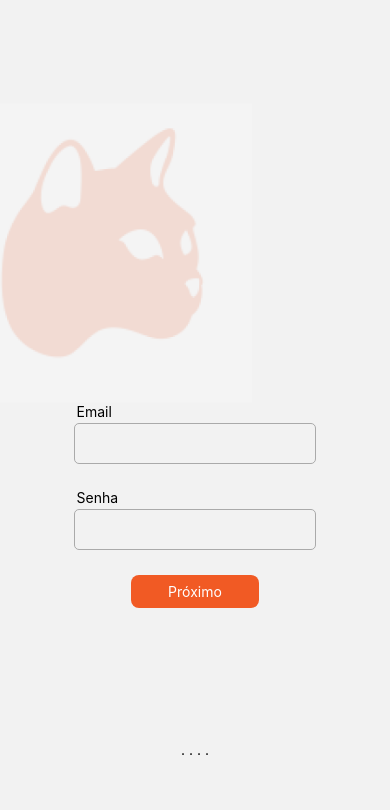
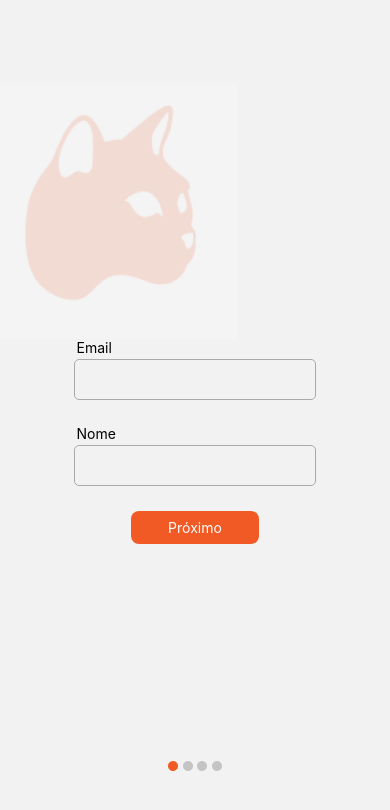
Before and after one commit to UnBArqDsw2021-1/2021.1_G01_Animalesco_FrontEnd, a React Native app: screen /signUp in a window 390 px wide. Shown: the top 810 px of the page. Built offline with nearby package versions, Linux system fonts and the light colour scheme.

Commit message:
Criação do componente stepper

```diff
--- /dev/null
+++ b/src/components/Stepper.js
@@ -0,0 +1,46 @@
+import React, { useState } from "react";
+import { View, Image } from "react-native";
+
+import { StyleSheet } from "react-native";
+import colors from "../../assets/styles/colors";
+
+import filledBall from "../../assets/images/filled_ball.png";
+import unfilledBall from "../../assets/images/unfilled_ball.png";
+
+const Stepper = ({ step }) => {
+  return (
+    <View style={styles.container}>
+      {step === 1 ? (
+        <Image source={filledBall} />
+      ) : (
+        <Image source={unfilledBall} />
+      )}
+      {step === 2 ? (
+        <Image source={filledBall} />
+      ) : (
+        <Image source={unfilledBall} />
+      )}
+      {step === 3 ? (
+        <Image source={filledBall} />
+      ) : (
+        <Image source={unfilledBall} />
+      )}
+      {step === 4 ? (
+        <Image source={filledBall} />
+      ) : (
+        <Image source={unfilledBall} />
+      )}
+    </View>
+  );
+};
+
+const styles = StyleSheet.create({
+  container: {
+    display: "flex",
+    flexDirection: "row",
+    justifyContent: "space-evenly",
+    width: "100%",
+  },
+});
+
+export default Stepper;
--- a/src/screens/SignUp/index.js
+++ b/src/screens/SignUp/index.js
@@ -1,4 +1,4 @@
-import React, { useState, useEffect } from "react";
+import React, { useState } from "react";
 import { setStatusBarStyle } from "expo-status-bar";
 import { useNavigation } from "@react-navigation/native";
 import {
@@ -7,17 +7,16 @@ import {
   Image,
   Text,
   TextInput,
-  ActivityIndicator,
-  Button,
-  Keyboard,
   TouchableOpacity,
 } from "react-native";
 import styles from "./styles.js";
 import colors from "../../../assets/styles/colors";
 
+import Stepper from "../../components/Stepper.js";
+
 const SignUp = () => {
   const [email, setEmail] = useState("");
-  const [password, setPassword] = useState("");
+  const [name, setName] = useState("");
   const navigation = useNavigation();
 
   return (
@@ -42,22 +41,19 @@ const SignUp = () => {
               onChangeText={setEmail}
               value={email}
             />
-            <Text style={styles.inputTopText}>Senha</Text>
+            <Text style={styles.inputTopText}>Nome</Text>
             <TextInput
               style={styles.input}
-              onChangeText={setPassword}
-              value={password}
+              onChangeText={setName}
+              value={name}
             />
             <TouchableOpacity style={styles.nextButton}>
               <Text style={styles.nextText}>Próximo</Text>
             </TouchableOpacity>
           </View>
 
-          <View>
-            <Text>
-              {/* Aqui vão as bolinhas demonstrando em qual etapa o processo está */}
-              . . . .
-            </Text>
+          <View style={styles.stepper}>
+            <Stepper step={1} />
           </View>
         </View>
       </View>
--- a/src/screens/SignUp/styles.js
+++ b/src/screens/SignUp/styles.js
@@ -26,15 +26,15 @@ const styles = StyleSheet.create({
     justifyContent: "center",
   },
   logoImage: {
-    width: 285,
-    height: 300,
+    width: 240,
+    height: 255,
     transform: [{ rotate: "20 deg" }],
     position: "relative",
     left: "-30%",
   },
   content: {
     display: "flex",
-    height: "40%",
+    height: "50%",
     justifyContent: "space-between",
     alignItems: "center",
   },
@@ -68,6 +68,12 @@ const styles = StyleSheet.create({
   nextText: {
     color: "#fff",
   },
+  stepper: {
+    display: "flex",
+    justifyContent: "center",
+    alignItems: "center",
+    width: "25%",
+  },
 });
 
 export default styles;
```
Also changed, not shown: assets/images/filled_ball.png (added), assets/images/unfilled_ball.png (added).
